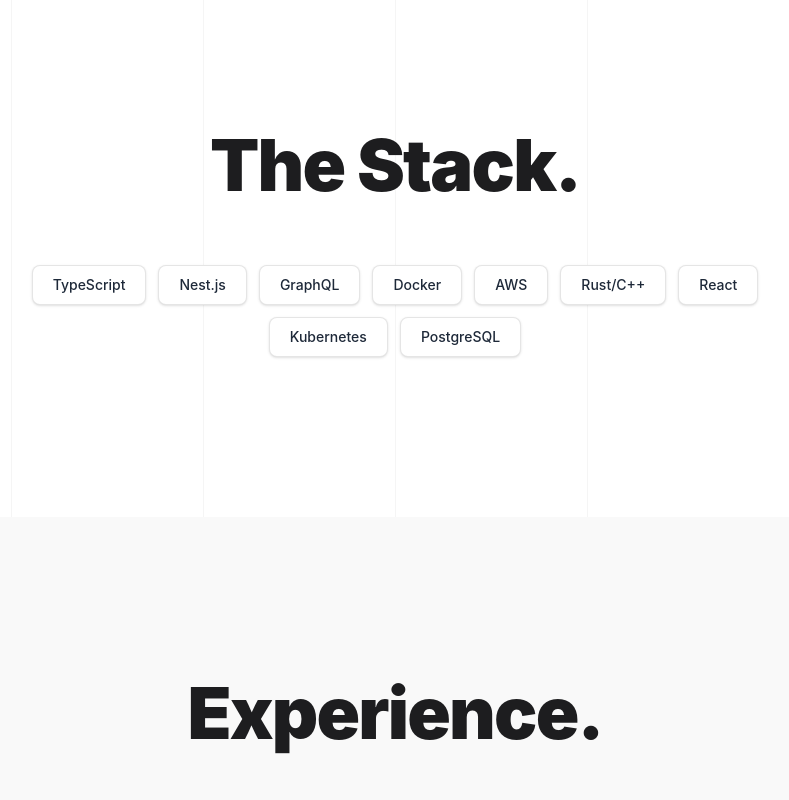
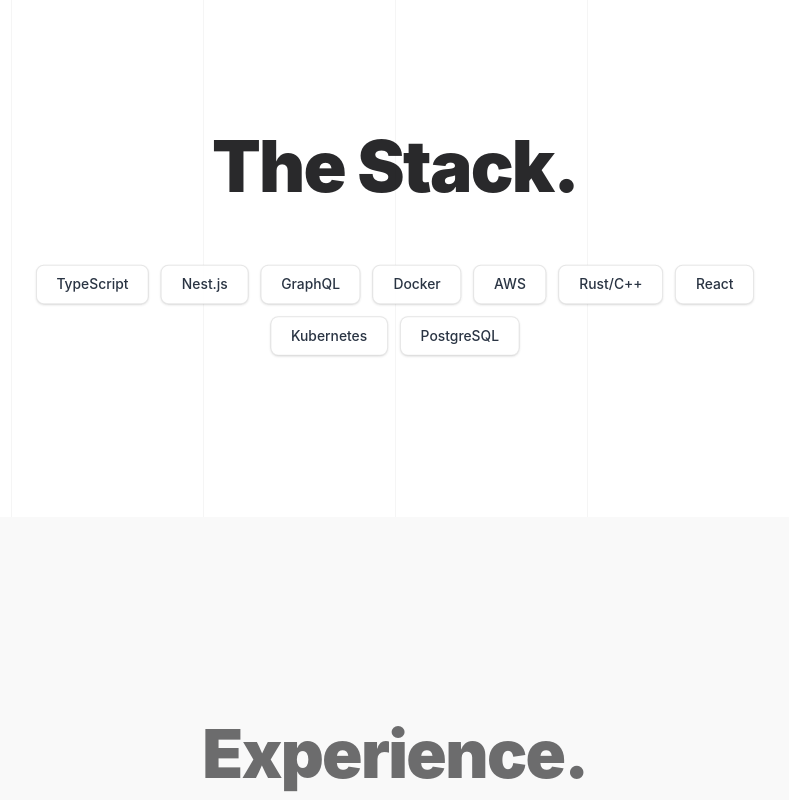
Before and after one commit to Anadudev/portfolio, a Next.js app: page / in a window 1280 px wide. Shown: the part 2600-3400 px from the top of the page, without its empty margins (245-1034 px from the left). Built offline with nearby package versions, Linux system fonts and the light colour scheme.

Commit message:
Update: include framer motion for minimal pleasant ui interactions

```diff
--- a/package.json
+++ b/package.json
@@ -9,6 +9,7 @@
     "lint": "eslint"
   },
   "dependencies": {
+    "framer-motion": "^12.23.25",
     "lucide-react": "^0.555.0",
     "next": "16.0.7",
     "react": "19.2.0",
--- a/src/app/sections/ArchitectureSection.tsx
+++ b/src/app/sections/ArchitectureSection.tsx
@@ -8,6 +8,7 @@ import {
   Server,
 } from "lucide-react";
 import React from "react";
+import ScrollReveal from "@/components/ScrollReveal";
 
 const ArchitectureSection = () => {
   return (
@@ -15,7 +16,7 @@ const ArchitectureSection = () => {
       className="w-full bg-[#f9f9f9] py-24 dark:bg-[#1C1C1E] md:py-40"
       id="architecture"
     >
-      <div className="mx-auto flex max-w-6xl flex-col items-center gap-16 px-4">
+      <ScrollReveal className="mx-auto flex max-w-6xl flex-col items-center gap-16 px-4">
         <div className="flex max-w-3xl flex-col items-center gap-4 text-center">
           <h2 className="sf-display text-5xl font-black tracking-tight text-[#1D1D1F] dark:text-[#F5F5F7] md:text-7xl">
             System Architecture.
@@ -121,7 +122,7 @@ const ArchitectureSection = () => {
             </div>
           </div>
         </div>
-      </div>
+      </ScrollReveal>
     </section>
   );
 };
--- a/src/app/sections/ContactSection.tsx
+++ b/src/app/sections/ContactSection.tsx
@@ -1,5 +1,6 @@
 import { Linkedin, Mail } from "lucide-react";
 import React from "react";
+import ScrollReveal from "@/components/ScrollReveal";
 
 const ContactSection = () => {
   return (
@@ -7,7 +8,7 @@ const ContactSection = () => {
       className="w-full bg-background-light py-24 dark:bg-background-dark md:py-40"
       id="contact"
     >
-      <div className="mx-auto flex max-w-4xl flex-col items-center gap-12 px-4 md:gap-16">
+      <ScrollReveal className="mx-auto flex max-w-4xl flex-col items-center gap-12 px-4 md:gap-16">
         <div className="flex flex-col items-center gap-4 text-center">
           <h2 className="sf-display text-5xl font-black tracking-tight text-[#1D1D1F] dark:text-[#F5F5F7] md:text-7xl">
             Get in Touch.
@@ -53,7 +54,7 @@ const ContactSection = () => {
             </div>
           </div>
         </div>
-      </div>
+      </ScrollReveal>
     </section>
   );
 };
--- a/src/app/sections/ExperienceSection.tsx
+++ b/src/app/sections/ExperienceSection.tsx
@@ -1,6 +1,7 @@
 import React from "react";
 import { experienceData } from "../data/experience";
 import ExperienceCard from "../components/ExperienceCard";
+import ScrollReveal from "@/components/ScrollReveal";
 
 const ExperienceSection = () => {
   return (
@@ -8,7 +9,7 @@ const ExperienceSection = () => {
       className="w-full bg-[#f9f9f9] py-24 dark:bg-[#1C1C1E] md:py-40"
       id="experience"
     >
-      <div className="mx-auto flex max-w-4xl flex-col items-center gap-12 px-4 md:gap-16">
+      <ScrollReveal className="mx-auto flex max-w-4xl flex-col items-center gap-12 px-4 md:gap-16">
         <h2 className="text-center text-5xl font-black tracking-tight text-[#1D1D1F] dark:text-[#F5F5F7] md:text-7xl">
           Experience.
         </h2>
@@ -17,7 +18,7 @@ const ExperienceSection = () => {
             <ExperienceCard key={experience.title} experience={experience} />
           ))}
         </div>
-      </div>
+      </ScrollReveal>
     </section>
   );
 };
--- a/src/app/sections/HeroSection.tsx
+++ b/src/app/sections/HeroSection.tsx
@@ -1,7 +1,18 @@
+"use client";
 import Image from "next/image";
-import React from "react";
+import React, { useRef } from "react";
+import { motion, useScroll, useTransform } from "framer-motion";
 
 const HeroSection = () => {
+  const containerRef = useRef<HTMLDivElement>(null);
+  const { scrollYProgress } = useScroll({
+    target: containerRef,
+    offset: ["start end", "end start"],
+  });
+
+  const scale = useTransform(scrollYProgress, [0, 0.5], [0.8, 1]);
+  const opacity = useTransform(scrollYProgress, [0, 0.5], [0, 1]);
+
   return (
     <section className="flex flex-col items-center justify-center px-4 py-24 text-center md:py-32">
       <div className="flex max-w-5xl flex-col items-center gap-10">
@@ -20,7 +31,11 @@ const HeroSection = () => {
         <button className="flex min-w-[84px] cursor-pointer items-center justify-center overflow-hidden rounded-lg h-12 px-8 text-base font-semibold leading-normal text-white transition-all bg-black hover:bg-gray-800 dark:bg-white dark:text-black dark:hover:bg-gray-200">
           <span>View Documentation</span>
         </button>
-        <div className="mt-20 w-full px-4">
+        <motion.div
+          ref={containerRef}
+          style={{ scale, opacity }}
+          className="mt-20 w-full px-4"
+        >
           <Image
             className="mx-auto w-full max-w-3xl rounded-xl"
             data-alt="An abstract, high-quality 3D rendering of interconnected metallic and crystalline structures, representing high-performance engineering concepts. The visual has no background and appears to float against the page."
@@ -28,8 +43,9 @@ const HeroSection = () => {
             alt=""
             width={100}
             height={100}
+            unoptimized
           />
-        </div>
+        </motion.div>
       </div>
     </section>
   );
--- a/src/app/sections/StackSection.tsx
+++ b/src/app/sections/StackSection.tsx
@@ -1,6 +1,7 @@
 import React from "react";
 import { Stacks } from "../data/stack";
 import StackCapsule from "./Atoms/StackCapsule";
+import ScrollReveal from "@/components/ScrollReveal";
 
 const StackSection = () => {
   return (
@@ -8,7 +9,7 @@ const StackSection = () => {
       className="w-full items-center justify-center bg-background-light py-24 dark:bg-background-dark md:py-40"
       id="stack"
     >
-      <div className="mx-auto flex max-w-4xl flex-col items-center gap-16 px-4">
+      <ScrollReveal className="mx-auto flex max-w-4xl flex-col items-center gap-16 px-4">
         <h2 className="sf-display text-center text-5xl font-black tracking-tight text-[#1D1D1F] dark:text-[#F5F5F7] md:text-7xl">
           The Stack.
         </h2>
@@ -17,7 +18,7 @@ const StackSection = () => {
             <StackCapsule key={index} title={stack.title} />
           ))}
         </div>
-      </div>
+      </ScrollReveal>
     </section>
   );
 };
--- /dev/null
+++ b/src/components/ScrollReveal.tsx
@@ -0,0 +1,31 @@
+"use client";
+import React, { useRef } from "react";
+import { motion, useScroll, useTransform } from "framer-motion";
+
+interface ScrollRevealProps {
+  children: React.ReactNode;
+  className?: string;
+}
+
+const ScrollReveal = ({ children, className = "" }: ScrollRevealProps) => {
+  const containerRef = useRef<HTMLDivElement>(null);
+  const { scrollYProgress } = useScroll({
+    target: containerRef,
+    offset: ["start end", "end start"],
+  });
+
+  const scale = useTransform(scrollYProgress, [0, 0.5], [0.8, 1]);
+  const opacity = useTransform(scrollYProgress, [0, 0.5], [0, 1]);
+
+  return (
+    <motion.div
+      ref={containerRef}
+      style={{ scale, opacity }}
+      className={className}
+    >
+      {children}
+    </motion.div>
+  );
+};
+
+export default ScrollReveal;
```
Also changed, not shown: 1 other file (tests, documents, lock files or other folders).
